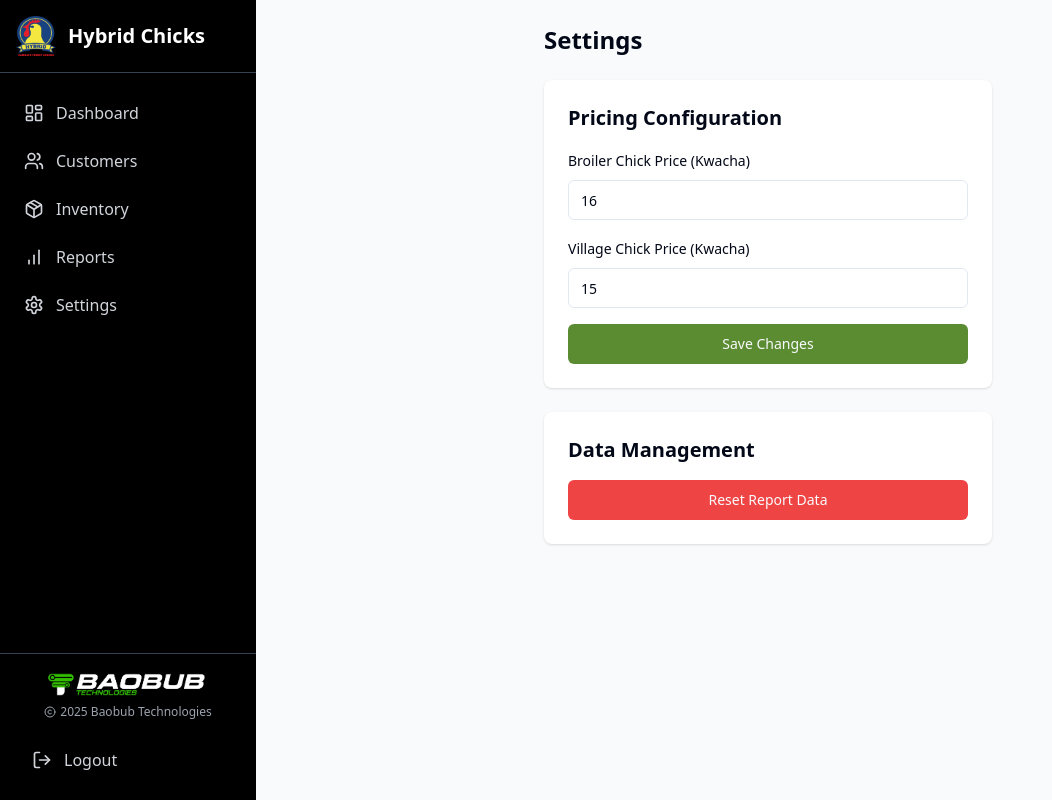
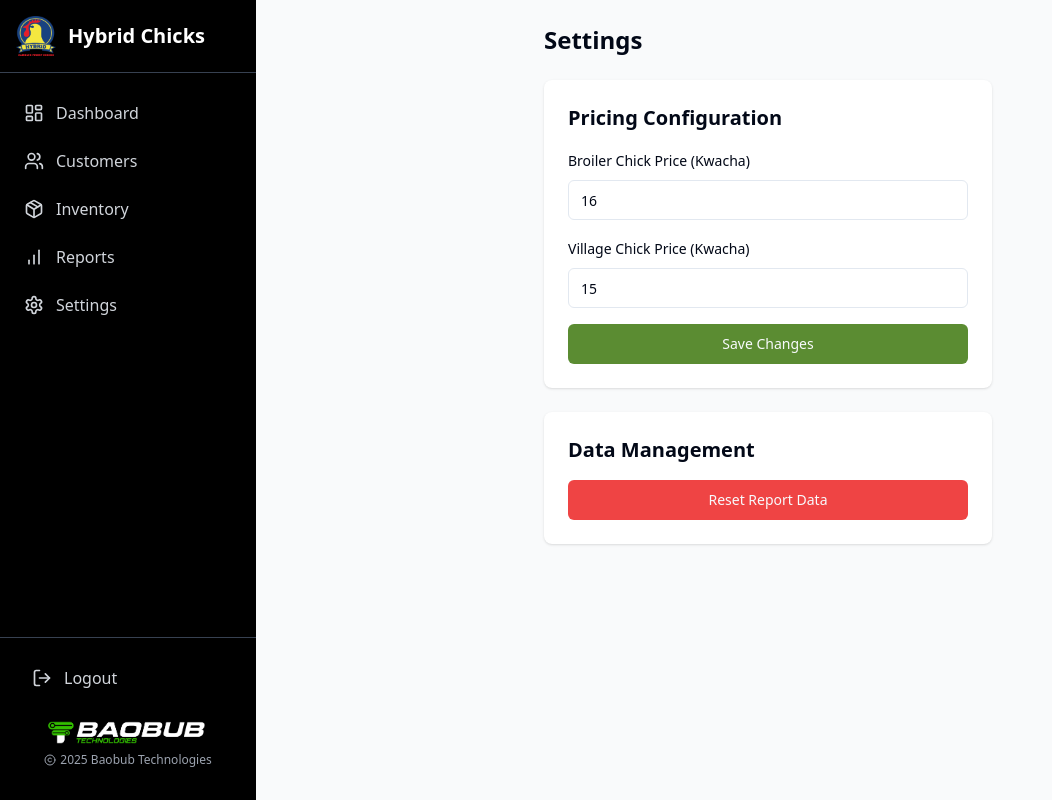
Before and after one commit to Hen-y/chick-order-management, a React (Vite) app: page /settings in a window 1280 px wide. Shown: the whole page, without its empty margins (0-1052 px from the left). Built offline with nearby package versions, Linux system fonts and the light colour scheme; sample sign-in values are in the browser's storage.

Commit message:
Refactor: Adjust sidebar layout
Move the logo to the bottom and the logout button to the top.

```diff
--- a/src/components/Sidebar.tsx
+++ b/src/components/Sidebar.tsx
@@ -56,6 +56,14 @@ const Sidebar = ({ isOpen }: SidebarProps) => {
       </nav>
 
       <div className="p-4 flex flex-col items-center border-t border-gray-700">
+        <button
+          className="flex items-center gap-3 px-4 py-3 text-gray-300 hover:text-white w-full hover:bg-red-700 rounded-lg transition-colors mb-4"
+          onClick={handleLogout}
+        >
+          <LogOut className="w-5 h-5" />
+          <span>Logout</span>
+        </button>
+
         <img
           src="/lovable-uploads/b0435e33-525c-4a83-9da6-fd5a9f6f8e53.png"
           alt="Baobub Technologies"
@@ -65,14 +73,6 @@ const Sidebar = ({ isOpen }: SidebarProps) => {
           <Copyright className="w-3 h-3 mr-1" />
           <span>2025 Baobub Technologies</span>
         </div>
-
-        <button
-          className="flex items-center gap-3 px-4 py-3 text-gray-300 hover:text-white w-full hover:bg-red-700 rounded-lg transition-colors"
-          onClick={handleLogout}
-        >
-          <LogOut className="w-5 h-5" />
-          <span>Logout</span>
-        </button>
       </div>
     </div>
   );
```
